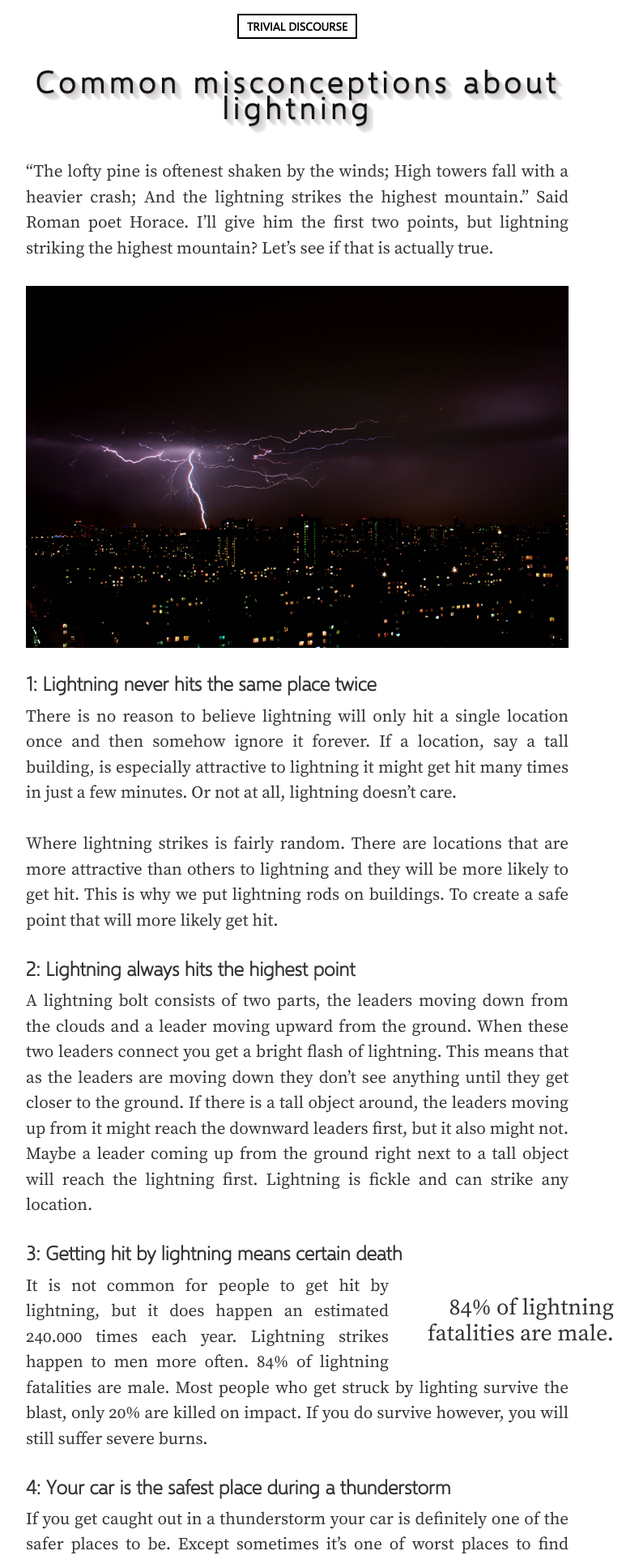
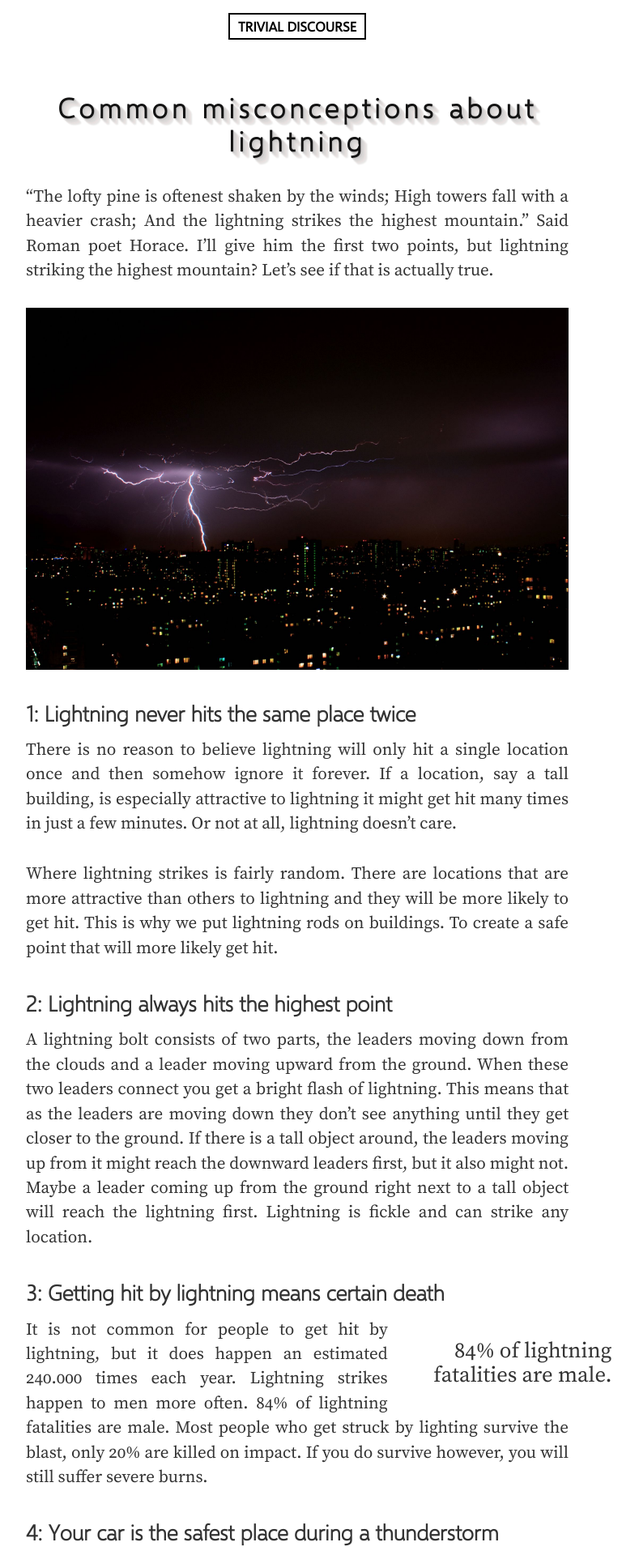
Before and after one commit to PieterHeijman/PieterHeijman.github.io, a Jekyll site: the page built from _posts/2015-06-21-common-misconceptions-about-lightning.html, in a window 1280 px wide. Shown: the top 1920 px of the page at 81% size, without its empty margins (273-1062 px from the left). Built offline with Jekyll 4.4.1, drawn with Linux system fonts in a browser that asks for light colours; some of the changed text lies outside the part shown.

```diff
--- a/_layouts/post.html
+++ b/_layouts/post.html
@@ -13,9 +13,9 @@ layout: default
                 {{ content }}
                 </article>
                 <p class="title">
-                    Published on : {{ page.readableDate }}<br>
+                    Published on: {{ page.readableDate }}<br>
                     Feel free to share this article<br>
-                    (this article was posted under a Creative Commons license<br>for details see : <a rel="license" href="https://creativecommons.org/licenses/by-nc-sa/4.0/" target="_blank">cc-by-nc-sa</a>)
+                    (this article was posted under a Creative Commons license<br>for details see: <a rel="license" href="https://creativecommons.org/licenses/by-nc-sa/4.0/" target="_blank">cc-by-nc-sa</a>)
                 </p>
                 <div class="sharing">
                     <a href="http://www.twitter.com/share" title="Tweet to your friends about this article" target="_blank"><i class="fa fa-twitter" aria-hidden="true"></i></a>
@@ -68,7 +68,7 @@ layout: default
                 <p>
                     <div class="cat {{ page.previous.category }}"></div>
                     <a rel="prev" href="{{ page.previous.url }}">
-                    <h1 class="title">{{ page.previous.title }}</h1>
+                    <h1 class="title menu-item">{{ page.previous.title }}</h1>
                     {% if page.previous.subtitle %}
                     <h2 class="title">{{ page.previous.subtitle }}</h2>
                     {% else %}
@@ -81,7 +81,7 @@ layout: default
                 <p>
                     <div class="cat {{ page.next.category }}"></div>
                     <a rel="next" href="{{ page.next.url }}">
-                    <h1 class="title">{{ page.next.title }}</h1>
+                    <h1 class="title menu-item">{{ page.next.title }}</h1>
                     {% if page.next.subtitle %}
                     <h2 class="title">{{ page.next.subtitle }}</h2>
                     {% else %}
--- a/_sass/_base.scss
+++ b/_sass/_base.scss
@@ -65,8 +65,8 @@ body, .container, .main {
 }
 body, p, .lead {
     font-family: $primary-font;
-    font-size: 21px;
-    line-height: 1.5em;
+    font-size: $font-normal;
+    line-height: 1.45em;
     font-feature-settings: "kern" 1, "liga" 1, "swsh" 1, "salt" 1;
     font-variant-numeric: oldstyle-nums;
 }
@@ -80,12 +80,12 @@ h1, h2, h3, h4, h5, h6, h1 small {
     font-feature-settings: "kern" 1, "liga" 1, "swsh" 1, "salt" 1;
     font-variant-numeric: oldstyle-nums;
     text-align: left;
+    line-height: 1.2em;
+    margin: 1.414em 0 0.5em;
 }
 
 h1, .h1 {
-    font-size: 1.77em;
-    line-height: 0.84745762em;
-    margin-bottom: 0.42372881em;
+    font-size: $font-large;
     font-weight: 700;
     font-family: $secondary-font;
 }
@@ -107,16 +107,14 @@ article h1.title, article h2.title {
 }
 
 h2, .h2, h2.title {
-    font-size: 1.33em;
-    line-height: 1em;
-    margin-bottom: 1.127819em;
+    font-size: $font-medium;
     font-weight: 700;
     margin-top: 0px;
 }
 
 h2.title {
-    margin-bottom: 1.70em;
     font-weight: normal;
+    margin-bottom: 1.2em;
 }
 
 h3 {
@@ -129,7 +127,7 @@ h3 {
 p.title {
     font-family: $secondary-font;
     margin-top: 0px;
-    font-size: 0.8em;
+    font-size: $font-normal;
     line-height: 1em;
     text-align: center;
 }
@@ -144,7 +142,7 @@ p.title {
 }
 
 .photocredits {
-  font-size: 0.8em;
+  font-size: $font-small;
   font-family: $secondary-font;
 }
 
@@ -163,16 +161,21 @@ a {
 }
 
 small, .small {
-    font-size: 80%;
+    font-size: $font-small;
     line-height: 80%;
 }
+
+h1.menu-item {
+  margin-top: 0px;
+}
+
 .main .container {
   text-align: justify;
 }
 
 aside {
   font-family: $primary-font;
-  font-size: 1.33em;
+  font-size: $font-medium;
   line-height: 1.12em;
 }
 
@@ -187,6 +190,10 @@ aside.left {
 img.right {
   float: right;
   margin-left: 10px;
+}
+
+aside li {
+  list-style-type: none;
 }
 
 .linkprev a, .linknext a, .linkprev a:hover, .linknext a:hover, .index .title a, .index .title a:hover {
@@ -299,7 +306,7 @@ aside.left {
 i.right {
   float: right;
   margin: 10px;
-  font-size: 30px;
+  font-size: $font-medium;
   line-height: 45px;
 }
 
@@ -320,14 +327,14 @@ i.right {
   font-size: $font-medium;
 }
 
-article p a {
+article p a, aside a {
   text-decoration: none;
   border-bottom: 2px solid #ccc;
   cursor: pointer;
   transition: border-color 0.5s cubic-bezier(0.33, 0.66, 0.66, 1);
 }
 
-article p a:hover, article p a:focus {
+article p a:hover, article p a:focus, aside a:hover, aside a:focus {
   border-color: #434343;
 }
 
--- a/css/main.scss
+++ b/css/main.scss
@@ -7,11 +7,11 @@
 $primary-font: Source Serif Pro Regular, Helvetica, Arial, sans-serif;
 $bold-font: Selawik, Helvetica, Arial, sans-serif;
 $secondary-font: Selawik light, Helvetica, Arial, sans-serif;
-$font-xlarge: 34px;
-$font-large: 26px;
-$font-medium: 24px;
-$font-normal: 18px;
-$font-small: 14px;
+$font-xlarge: 2.0581em;
+$font-large: 1.618em;
+$font-medium: 1.272em;
+$font-normal: 21px;
+$font-small: .7862em;
 
 $white: white;
 $black: black;
--- a/index.html
+++ b/index.html
@@ -11,11 +11,11 @@ layout: default
                 <p>
                     <div class="cat {{ post.category }}"></div>
                     <a rel="prev" href="{{ post.url }}">
-                    <h1 class="title">{{ post.title }}</h1>
+                    <h1 class="title menu-item">{{ post.title }}</h1>
                     {% if post.subtitle %}
                     <h2 class="title">{{ post.subtitle }}</h2>
                     {% else %}
-                    <p>&nbsp;</p>
+                    <h2 class="title">&nbsp;</h2>
                     {% endif %}
                     </a>
                 </p>
```
Also changed, not shown: _posts/2017-06-18-playlist-the-shortlist.html (added, +59 -0 lines).
